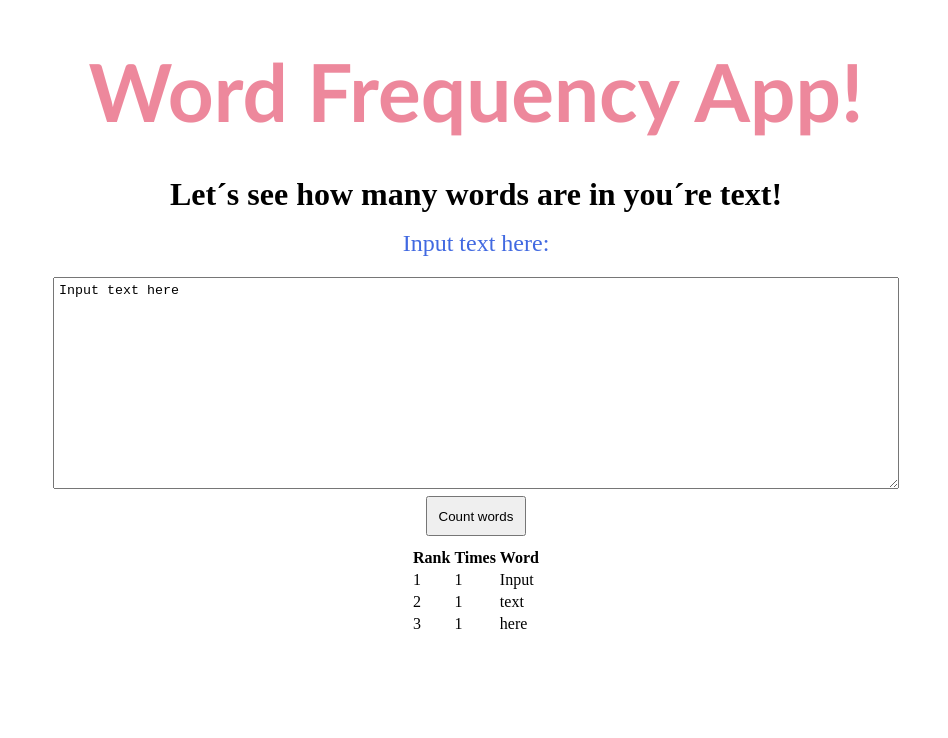
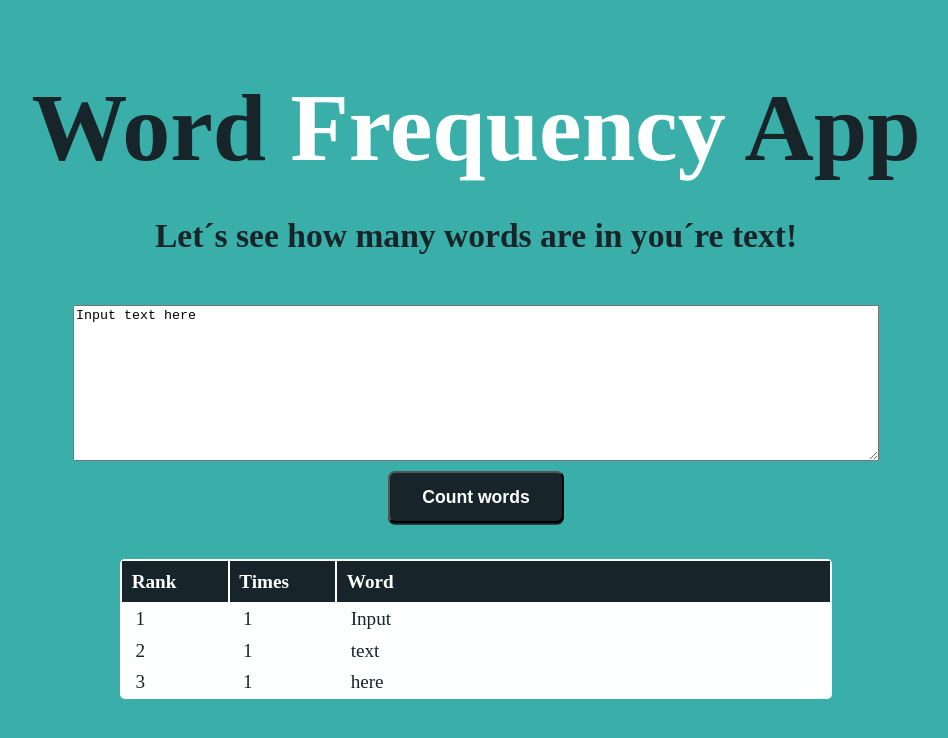
Before and after one commit to reriveram/word-frequency-app, a React (Create React App) app: page / in a window 1280 px wide. Both pictures are taken after a click on the button "Count words". Shown: the top 738 px of the page, without its empty margins (164-1112 px from the left). Built offline with nearby package versions, Linux system fonts and the light colour scheme.

Commit message:
Some Styling

```diff
--- a/src/App.js
+++ b/src/App.js
@@ -15,6 +15,7 @@ const App = () => {
 
   const countButtonHandler = (e) => {
     e.preventDefault();
+    if (textarea.trim() !== "") {
       let arr = textarea.toString();
       arr = arr.split(" ");
       const wordcount = wordCount(arr);
@@ -23,34 +24,40 @@ const App = () => {
       //console.log(testArray);
       setOrderedArray(testArray);
       setIsCounterTriggered(true);
+    } else {
+    }
   };
 
   return (
     <div className="App">
-      <h1 className="title">Word Frequency App!</h1>
-      <h3 className="description">
+      <header>
+        <h1>
+          <span>Word</span> <span className="title__freq">Frequency</span>{" "}
+          <span>App</span>
+        </h1>
+        <h3 className="subtitle">
           Let´s see how many words are in you´re text!{" "}
         </h3>
-      <form className="input-form">
-        <p className="input-label">Input text here:</p>
-        <div className="input-div">
-          {/* <input className="input-text" type="text" placeholder="Input you´re text here" required /> */}
+      </header>
+      <form className="form">
         <textarea
-            className="input-text"
+          className="textarea"
           name="input-words"
           id="input-text"
           cols="30"
           rows="10"
           onChange={updateTextarea}
           value={textarea}
-            //onClick={updateTextInput}
         ></textarea>
-          <button className="input-button" onClick={countButtonHandler}>
+        {textarea.trim() !== "" && (
+          <button className="button" onClick={countButtonHandler}>
             Count words
           </button>
-        </div>
+        )}
       </form>
+      <footer>
         {isCounterTriggered && <WordTable orderedArray={orderedArray} />}
+      </footer>
     </div>
   );
 };
--- /dev/null
+++ b/src/components/WordElement.js
@@ -0,0 +1,13 @@
+import classes from './WordElement.module.css';
+
+const WordElement = (props) => {
+  return (
+    <tr>
+      <td className={classes.rank}>{props.index}</td>
+      <td className={classes.times}>{props.times}</td>
+      <td className={classes.word}>{props.word}</td>
+    </tr>
+  );
+};
+
+export default WordElement;
--- /dev/null
+++ b/src/components/WordElement.module.css
@@ -0,0 +1,26 @@
+/* Font-colors
+#17252a
+#2B7A78
+#3aafa9
+#DEF2F1
+#feffff */
+
+.rank {
+  font-size: 1.2em;
+  text-align: left;
+  width: 15%;
+  padding: 0.2em 0.7em;
+}
+
+.times {
+  font-size: 1.2em;
+  text-align: left;
+  width: 15%;
+  padding: 0.2em 0.7em;
+}
+
+.word {
+  font-size: 1.2em;
+  text-align: left;
+  padding: 0.2em 0.7em;
+}
--- a/src/components/WordTable.js
+++ b/src/components/WordTable.js
@@ -1,35 +1,31 @@
-import { Fragment } from "react";
+import WordElement from "./WordElement";
+import classes from "./WordTable.module.css";
 
 const WordTable = (props) => {
   const orderedArray = props.orderedArray;
-  console.log(orderedArray);
 
   return (
-    <table>
-      <thead>
-        <tr className="table-header">
-          <th className="table-body">Rank</th>
-          <th className="table-body">Times</th>
-          <th className="table-body">Word</th>
+    <table className={classes.table}>
+      <thead className={classes.title}>
+        <tr className={classes.tableRow}>
+          <th className={classes.tableHeads}>Rank</th>
+          <th className={classes.tableHeads}>Times</th>
+          <th className={classes.tableHeads}>Word</th>
         </tr>
       </thead>
       <tbody>
         {orderedArray.map((element, i) => {
-         return <tr key={i}>
-            <td>{i+1}</td>
-            <td>{element[1]}</td>
-            <td>{element[0]}</td>
-          </tr>;
+          return (
+            <WordElement
+              key={i}
+              index={i + 1}
+              times={element[1]}
+              word={element[0]}
+            />
+          );
         })}
       </tbody>
     </table>
-    // <div>
-    //   <ul>
-    //     {orderedArray.map((word) => {
-    //       return <li>{word}</li>;
-    //     })}
-    //   </ul>
-    // </div>
   );
 };
 
--- /dev/null
+++ b/src/components/WordTable.module.css
@@ -0,0 +1,27 @@
+/* Font-colors
+#17252a
+#2B7A78
+#3aafa9
+#DEF2F1
+#feffff */
+
+.table {
+  width: 70%;
+  background-color: #feffff;
+  border-radius: 0.3em;
+}
+
+.title {
+  background-color: #17252a;
+  font-size: 1.2em;
+}
+
+.tableHeads {
+  color: #feffff;
+  text-align: left;
+  padding: 0.5em 0.5em;
+}
+
+.tableRow {
+
+}
--- a/src/index.css
+++ b/src/index.css
@@ -1,93 +1,98 @@
-/* body{
-  display: flex;
-  align-items: center;
-  justify-content: center;
-  box-sizing: border-box;
-} */
+/* Font-colors
+#17252a
+#2B7A78
+#3aafa9
+#DEF2F1
+#feffff */
 
-.App {
-  padding: 5px;
-  /* border: 5px solid green; */
-  margin: 25px solid pink;
 
+body {
+  font-size: 16px;
   display: flex;
   align-items: center;
   flex-direction: column;
   justify-content: center;
-
+  box-sizing: border-box;
+  text-align: center;
+  font-family: serif;
+  background-color: #3aafa9;
+  color: #17252a;
 }
 
-.title {
-  text-align: center;
-  font-family: 'Trebuchet MS', Helvetica, sans-serif;
-  font-size: 5em;
-  color: crimson;
-  opacity: 50%;
-  padding: 25px;
-  /* border: 5px solid red; */
-  margin: 5px;
+
+
+
+header {
+  font-size: 3em;
+  padding: 0 3em;
+  margin: 0.5em auto;
 }
 
-.description{
-  text-align: center;
-  font-size: 2em;
-  padding: 5px;
-  /* border: 5px solid black; */
-  margin: 2px;
+h1 {
+  color: #17252a;
+  margin-bottom: 0;
 }
 
-.input-form{
+.title__freq {
+  color: #feffff;
+  font-family: Times;
+}
+
+.subtitle {
+  font-size: 0.7em;
+  padding: 0 1.5em;
+}
+
+.form {
+  max-width: 50em;
+  display: grid;
+  place-items: center;
+  padding: 1em 9em;
+  margin: 0 auto;
+}
+
+.textarea {
   width: 100%;
+  max-height: 15em;
+  text-align: left;
+  grid-column: 1;
+  grid-row: 1;
+  margin-bottom: 0.5em;
+}
+
+.button {
+  width: 10%;
+  font-size: 1.1em;
+  font-weight: 900;
+  font-family: sans-serif;
+  min-width: 10em;
+  min-height: 3em;
+  grid-column: 1;
+  grid-row: 2;
+  margin: 0.2em;
+  background-color: #17252a;
+  color: #feffff;
+  border-radius: 0.4em;
+  box-shadow: 0 0.1em #17252a;
+}
+
+.button:hover {
+  background-color: #feffff;
+  color: #17252a;
+  border: 0.5em #17252a;
+  box-shadow: 0 0.4em #17252a;
+}
+
+.button:active {
+  transform: translateY(0.4em);
+  box-shadow: 0 0 #999;
+}
+
+footer{
   display: flex;
   align-items: center;
   flex-direction: column;
   justify-content: center;
+  margin: 1em 5em;
+  color: #17252a;
 }
-
-.input-label{
-  text-align: center;
-  font-size: 1.5em;
-  color: royalblue;
-  padding: 5px;
-  /* border: 5px solid blue; */
-  margin:5px;
-}
-
-.input-div{
-  width: 70%;
-  /* border: 5px solid yellow; */
-  margin: 5px;
-  display: flex;
-  align-items: center;
-  flex-direction: column;
-  justify-content: center;
-}
-
-.input-text{
-  width: 95%;
-  min-height: 200px;
-  padding: 5px;
-  margin: 5px 0px 7px 0px;
-  text-align: left;
-
-}
-
-.input-button {
-  width: 100px;
-  min-height: 40px;
-  padding: 0px;
-  /* background-color: purple; */
-  margin: 0px 0px 5px 0px;
-}
-
-/* .word-table {
-  border: 5px solid black;
-}
-
-.table-header{
-  border: 5px solid black;
-}
-
-.table-body{
-  border: 5px solid black;
-} */
```
Lines whose indentation alone changed are shown as unchanged.
